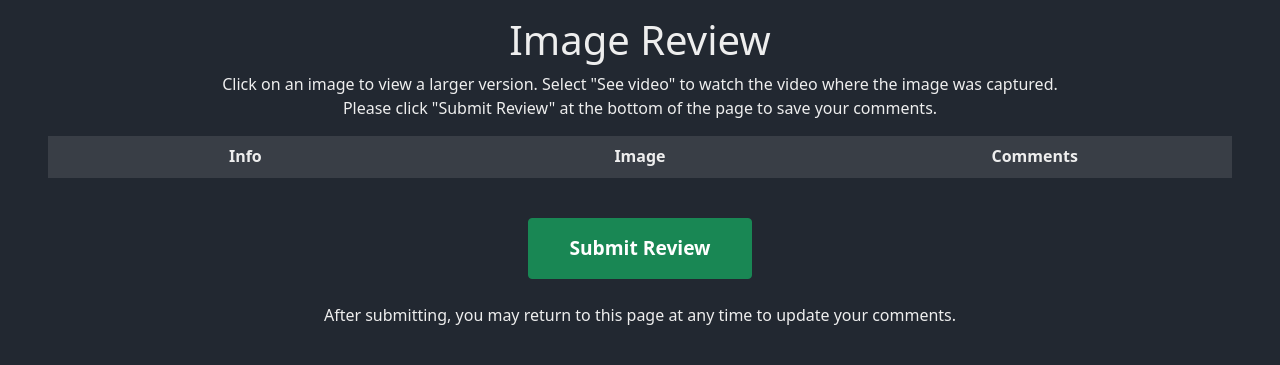
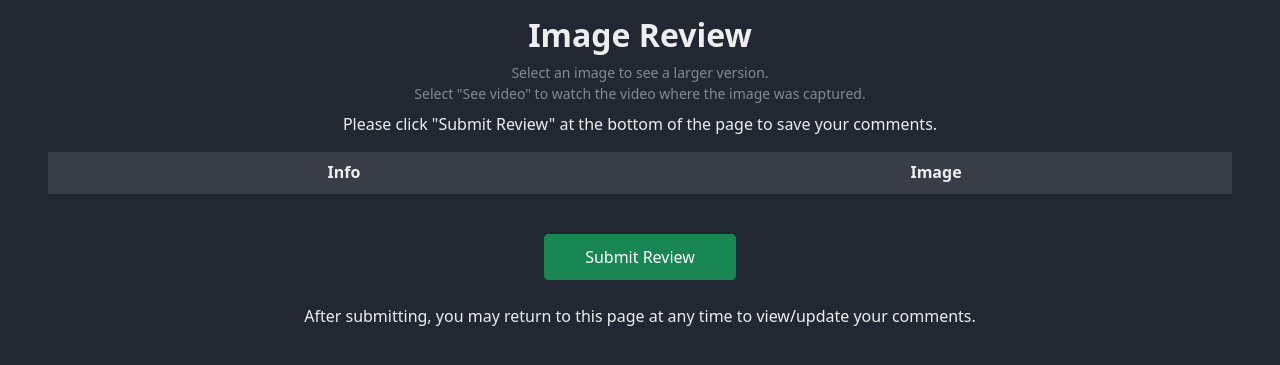
Before and after one commit to DARC-UHM/external-image-review, a Flask app: template application/templates/external_review.html in a window 1280 px wide. Shown: the top 365 px of the page. Run offline with Flask 3, Linux system fonts and the light colour scheme; the template is opened without the code that fills it: most values are stand-ins (such as "Sample title", 1, 10 or a date in 2020); lists and menus that the app fills with data are empty; some libraries are stand-ins or nearby versions.

Commit message:
Layout/style updates

```diff
--- a/application/static/css/style.css
+++ b/application/static/css/style.css
@@ -44,7 +44,7 @@ textarea {
 }
 
 .reviewer {
-    width: 400px;
+    width: 100%;
     padding-left: 10px;
     padding-right: 10px;
 }
@@ -63,7 +63,6 @@ textarea {
 }
 
 #reviewerSubmit {
-    padding: 15px 40px;
-    font-weight: 600;
-    font-size: larger;
+    padding: 10px 40px;
+    font-weight: 500;
 }
--- a/application/templates/external_review.html
+++ b/application/templates/external_review.html
@@ -7,30 +7,30 @@
     <link rel="stylesheet" href="/static/css/style.css" />
 </head>
 <body class="text-center my-3 mx-5">
-    <h1>Image Review</h1>
+    <h2 style="font-weight: 600;">Image Review</h2>
     {% if data.comments|length > 0 %}
-    <span>
-      Click on an image to view a larger version. Select "See video" to watch the video where the image was captured.<br>
-      Please click "Submit Review" at the bottom of the page to save your comments.
-    </span>
+    <div class="small mt-2" style="color: #848a91;">
+        Select an image to see a larger version.<br>
+        Select "See video" to watch the video where the image was captured.<br>
+    </div>
+    <div class="my-2" style="font-weight: 500;">Please click "Submit Review" at the bottom of the page to save your comments.</div>
     <form action="/save_comments" method="post" autocomplete="off">
         <div class="col d-flex justify-content-center mt-3">
-             <table id="commentTable" class="table table-striped">
-                <thead class="thead-dark sticky-top" style="background-color: #393E46; color: #EEEEEE">
-                    <tr class="headrow">
-                        <th scope="col" style="width: 33%;">Info</th>
-                        <th scope="col" style="width: 33%;">Image</th>
-                        <th scope="col" style="width: 33%;">Comments</th>
-                    </tr>
+            <table id="commentTable" class="table table-striped">
+                <thead class="thead-dark sticky-top" style="background-color: #393E46; color: #EEEEEE;">
+                  <tr class="headrow">
+                      <th scope="col" style="width: 50%;">Info</th>
+                      <th scope="col" style="width: 50%;">Image</th>
+                  </tr>
                 </thead>
                 <tbody class="text-start">
                 </tbody>
             </table>
         </div>
-      <input type="hidden" name="reviewer" value="{{ data.reviewer }}">
-      <input id="reviewerSubmit" type="submit" onclick="turnOffWarning()" value="Submit Review" class="btn btn-success my-4">
+        <input type="hidden" name="reviewer" value="Jeff Drazen">
+        <input id="reviewerSubmit" type="submit" onclick="turnOffWarning()" value="Submit Review" class="btn btn-success my-4">
     </form>
-    <p class="mb-5">After submitting, you may return to this page at any time to update your comments.</p>
+    <p class="mb-5">After submitting, you may return to this page at any time to view/update your comments.</p>
     {% else %}
     No images found.
     {% endif %}
@@ -58,53 +58,31 @@
         comments.forEach((comment, index) => {
             $('#commentTable').find('tbody').append(`
                 <tr>
-                    <td class="ps-5" style="width: 500px;">
-                        <div></div>
+                    <td class="ps-5">
                         <div class="row">
-                            <div class="col">
-                                Name:
+                            <div class="col-3">
+                                Tentative ID:
                             </div>
                             <div class="col values">${comment.concept}</div>
                         </div>
                         <div class="row">
-                            <div class="col">
-                                ID Certainty:<br>
-                            </div>
-                            <div class="col values">${comment.id_certainty ? comment.id_certainty : '-'}</div>
-                        </div>
-                        <div class="row">
-                            <div class="col">
-                                ID Reference #:<br>
-                            </div>
-                            <div class="col values">${comment.id_reference ? comment.id_reference : '-'}</div>
-                        </div>
-                        <div class="row">
-                            <div class="col">
-                                Upon:<br>
-                            </div>
-                            <div class="col values">${comment.upon ? comment.upon : '-'}</div>
-                        </div>
-                        <div class="row">
-                            <div class="col">
+                            <div class="col-3">
                                 Timestamp:
                             </div>
                             <div class="col values">${comment.timestamp}</div>
                         </div>
+                        <div class="mt-3">Comments:</div>
+                        <textarea class="reviewer mt-2" name="${comment.uuid}" rows="6" placeholder="Enter comments">${comment.comment ? comment.comment : ''}</textarea>
                         <div class="row mt-3">
                             <div class="col">
-                                <a href="${comment.video_url}" target="_blank" class="mediaButton mt-2">See Video</a>
+                                <a href="${comment.video_url}" target="_blank" class="mediaButton mt-2">See video</a>
                             </div>
                         </div>
                     </td>
                     <td class="text-center">
                         <a href="${comment.image_url}" target="_blank">
-                            <img src="${comment.image_url}" style="width: 500px;"/>
+                            <img src="${comment.image_url}" style="width: 100%;" />
                         </a>
-                    </td>
-                    <td>
-                        <div class="col d-flex justify-content-center">
-                            <textarea class="reviewer" name="${comment.uuid}" rows="9" placeholder="Enter comments">${comment.comment ? comment.comment : ''}</textarea>
-                        </div>
                     </td>
                 </tr>
             `)
```
